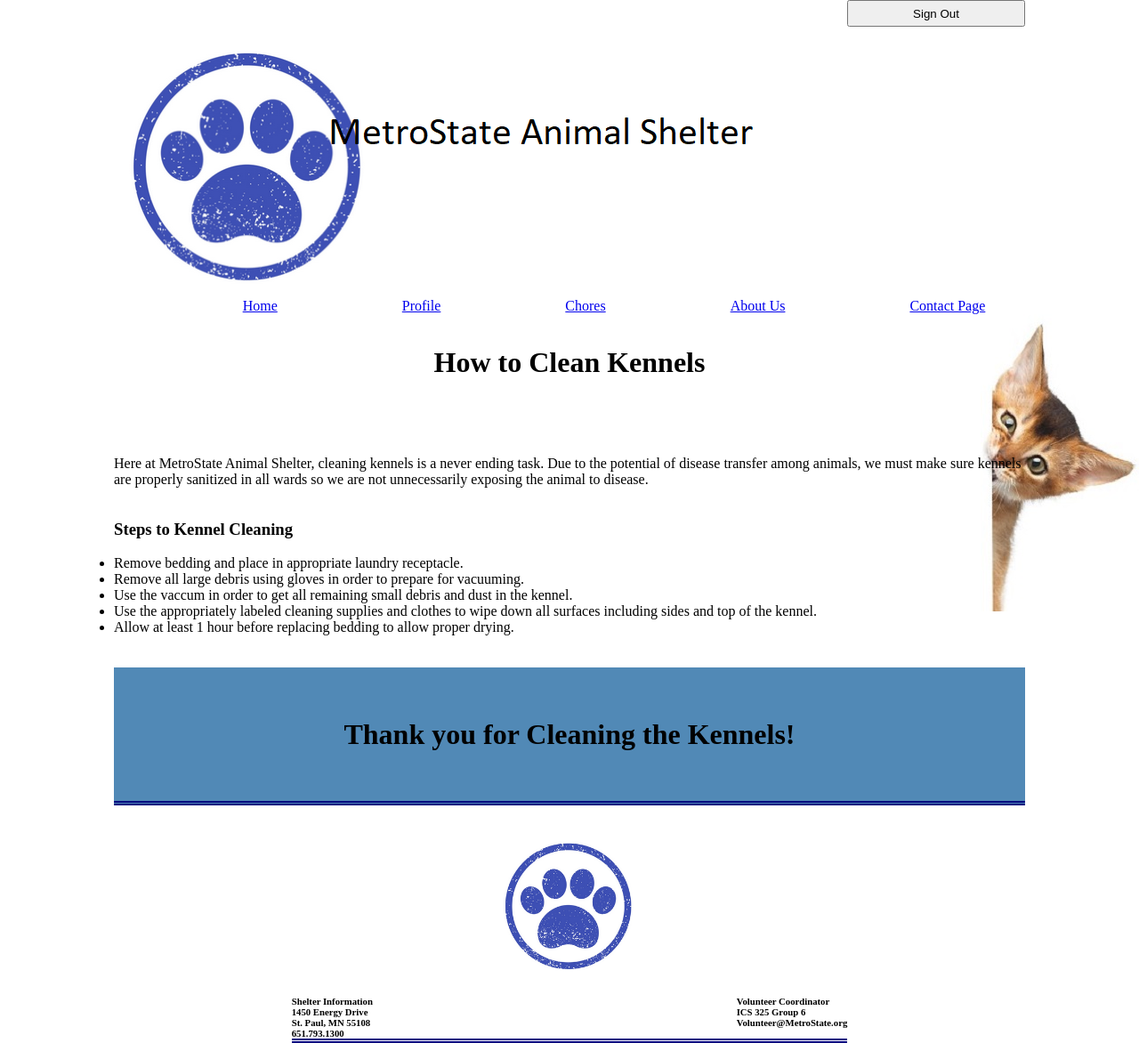
After one commit to MarcusWithers/animal_shelter, a PHP site: page /choresKennelCleaning.html in a window 1280 px wide. The commit adds this page. Shown: the whole page at 89% size. Run offline with PHP 8.4, Linux system fonts and the light colour scheme.

Commit message:
clean profile and chore info

```diff
--- a/aboutUs.html
+++ b/aboutUs.html
@@ -55,7 +55,7 @@
     </h2>
 <div class="photo">
     <div class="column">
-        <img src="profilePic.png" alt="Crystal Backlund" width="300px" height="300px"><figcaption>Crysal Backlund</figcaption>
+        <img src="profilePic.png" alt="Crystal Backlund" width="300px" height="300px"><figcaption>Crystal Backlund</figcaption>
       </div>
       <div class="column">
         <img src="profilePic.png" alt="Josiah Walter" width="300px" height="300px"><figcaption>Josiah Walter</figcaption>
--- a/chorehomepage.html
+++ b/chorehomepage.html
@@ -34,10 +34,10 @@
 <!--Generic Picture--> <img src="level1pic.jpg" alt="level1pic" width="600px"  />
                  <ul>
                 <li>Laundry - Washing and sorting beds and animal clothing.
-                  <a href="laundry.html">Click here to learn how!</a>
+                  <a href="choresLaundry.html">Click here to learn how!</a>
                 </li>
                 <li>Dishes - Cleaning and sorting food and water containers.
-                  <a href="dishes.html">Click here to learn how!</a>
+                  <a href="choresDishes.html">Click here to learn how!</a>
                 </li>
                 <li>Shelter Beautification - General cleaning and organizing of the shelter.
                   <a href="errorpage.html">Click here to learn how!</a>
--- a/dishes.html
+++ b/choresDishes.html
@@ -15,13 +15,14 @@
     <script language="javascript" type="text/javascript" src="header.txt"></script>
     <!--Insert Page Heading-->
     <div class="heading">
+        <br></br>
         <h1>How To Wash and Sanitize Dishes </h1>
     </div>
     <br></br>
     <!--Insert Body of Page-->
     <div class="body" >
 
-        <p>Here at MetroState Animal Shelter Dishes are a never ending task. Do the potential of disease transfer among animals, we only use stainless steel bowls that can be sanitized. Handwashing with soap and hot water is not enough. You will need to follow these steps to ensure the animals health at MAS.</p>
+        <p>Here at MetroState Animal Shelter, Dishes are a never ending task. Do the potential of disease transfer among animals, we only use stainless steel bowls that can be sanitized. Handwashing with soap and hot water is not enough. You will need to follow these steps to ensure the animals health at MAS.</p>
         <br/>
         <br/>
         <h3>Steps to Sanitize Dishes</h3>
--- /dev/null
+++ b/choresKennelCleaning.html
@@ -0,0 +1,44 @@
+<!DOCTYPE html>
+<html lang="en">
+
+<head>
+    <meta charset="UTF-8" />
+    <meta http-equiv="X-UA-Compatible" content="IE=edge" />
+    <meta name="viewport" content="width=device-width, initial-scale=1.0" />
+    <link rel="stylesheet" href="styles.css" />
+    <!--Insert Page Name-->
+    <title>How to Clean Kennels</title>
+</head>
+
+<body>
+    <!--script for header-->
+    <script language="javascript" type="text/javascript" src="header.txt"></script>
+    <!--Insert Page Heading-->
+    <div class="heading">
+        <br></br>
+        <h1> How to Clean Kennels</h1>
+    </div>
+    <br></br>
+    <!--Insert Body of Page-->
+    <div class="body" >
+        <p>Here at MetroState Animal Shelter, cleaning kennels is a never ending task. Due to the potential of disease transfer among animals, we must make sure kennels are properly sanitized in all wards so we are not unnecessarily exposing the animal to disease.</p>
+        <br></br>
+        <h3>Steps to Kennel Cleaning </h3>
+        <br><ul>
+        <li>Remove bedding and place in appropriate laundry receptacle.</li>
+        <li>Remove all large debris using gloves in order to prepare for vacuuming.</li>
+        <li>Use the vaccum in order to get all remaining small debris and dust in the kennel.</li>
+        <li>Use the appropriately labeled cleaning supplies and clothes to wipe down all surfaces including sides and top of the kennel.</li>
+        <li>Allow at least 1 hour before replacing bedding to allow proper drying.</li>
+        <br></br></ul>
+    </div>
+    <div class="banner">
+		<h1>Thank you for Cleaning the Kennels! <h1>
+	  </div>
+</body>
+<br></br>
+<!--script for footer-->
+<script language="javascript" type="text/javascript" src="footer.txt"></script>
+<!--End Page-->
+
+</html>
```
Also changed, not shown: account.php (+7 -25 lines), choresLaundry.html (renamed from laundry.html, +8 -7 lines), choresWalking.html (added, +44 -0 lines), 1 other file.
